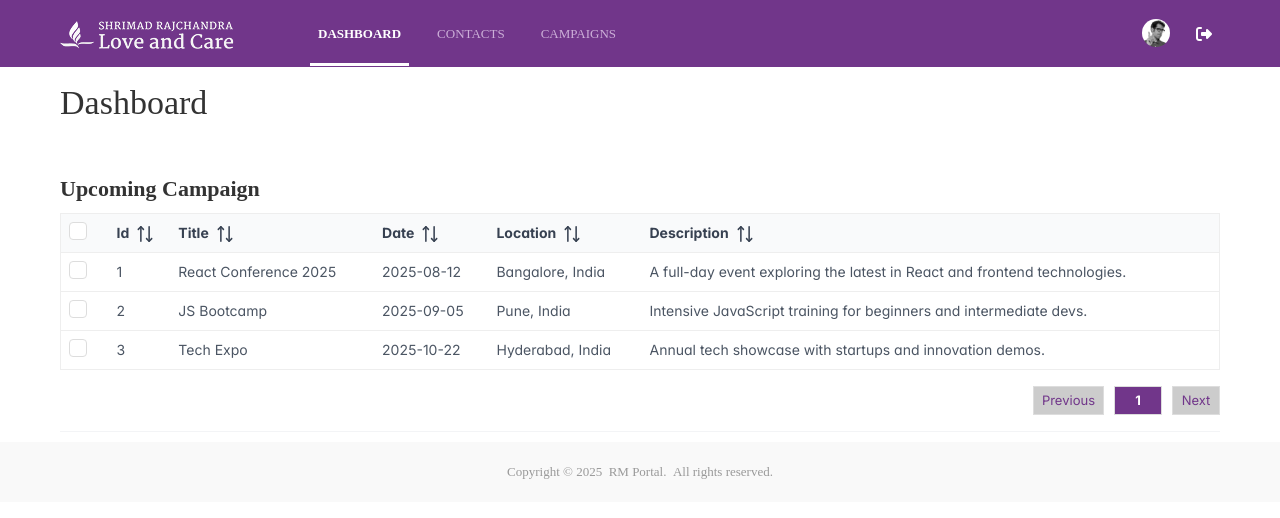
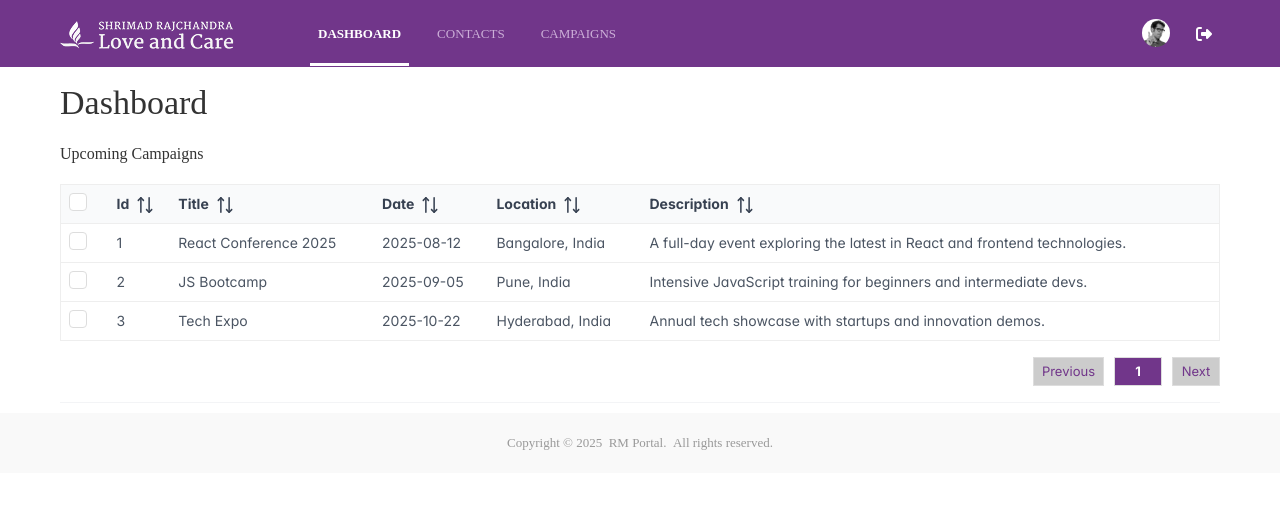
Before and after one commit to shantanu-kadam-thiqloud/RelationshipManager, a React (Create React App) app: page /dashboard in a window 1280 px wide. Shown: the top 518 px of the page. Built offline with nearby package versions, Linux system fonts and the light colour scheme; a web font is replaced by a local one.

Commit message:
fixed ui issue
fixed ui issue

```diff
--- a/src/App.css
+++ b/src/App.css
@@ -698,6 +698,14 @@ textarea::placeholder {
 
 }
 
+.CampaignName1 {
+  font-size: 16px;
+  font-weight: 400;
+  margin-bottom: 20px;
+
+
+}
+
 .strongText {
   color: #999;
   font-size: 12px;
--- a/src/components/Dashboard.js
+++ b/src/components/Dashboard.js
@@ -1,4 +1,4 @@
-import React, {useEffect, useState} from "react";
+import React, { useEffect, useState } from "react";
 import Header from "../CommonComponents/Header";
 import Footer from "../CommonComponents/Footer";
 import { toast } from "react-toastify";
@@ -118,8 +118,8 @@ const [isLoading, setIsLoading] = useState(false);
       <Header />
       <div className="mainTitle">Dashboard
         <Spinner isLoading={isLoading} />
-      <h2 className="mt-5 CampaignName">Upcoming Campaign</h2>
-      <DataTable className="tableBorder" size='small' value={CampaignList}  selectionMode= 'checkbox' selection={selectedItem} onSelectionChange={(e) => setSelectedItem(e.value)} dataKey="id"
+        <h2 className="mt-3 CampaignName1">Upcoming Campaigns</h2>
+        <DataTable className="tableBorder" size='small' value={CampaignList} selectionMode='checkbox' selection={selectedItem} onSelectionChange={(e) => setSelectedItem(e.value)} dataKey="id"
           paginator
           rows={5}
           paginatorTemplate={{
```
Lines whose indentation alone changed are shown as unchanged.
